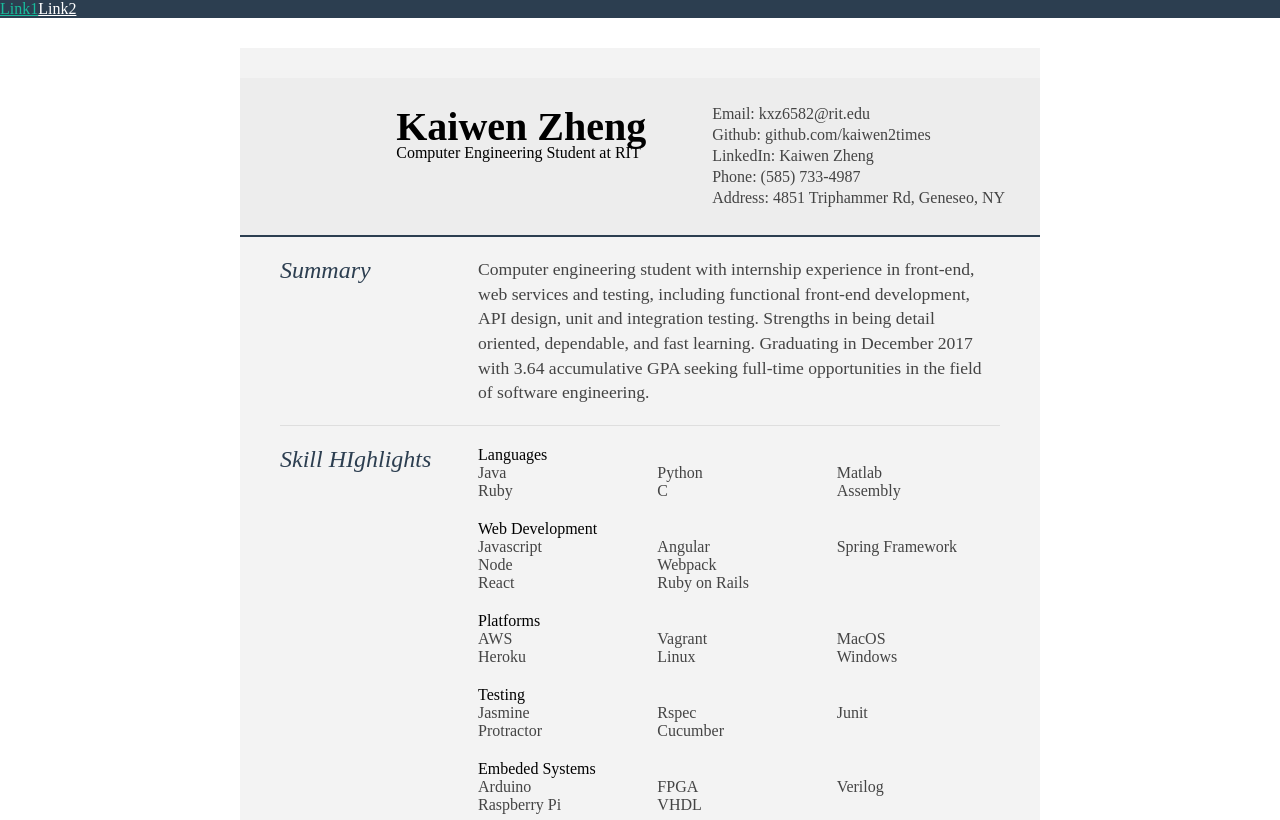
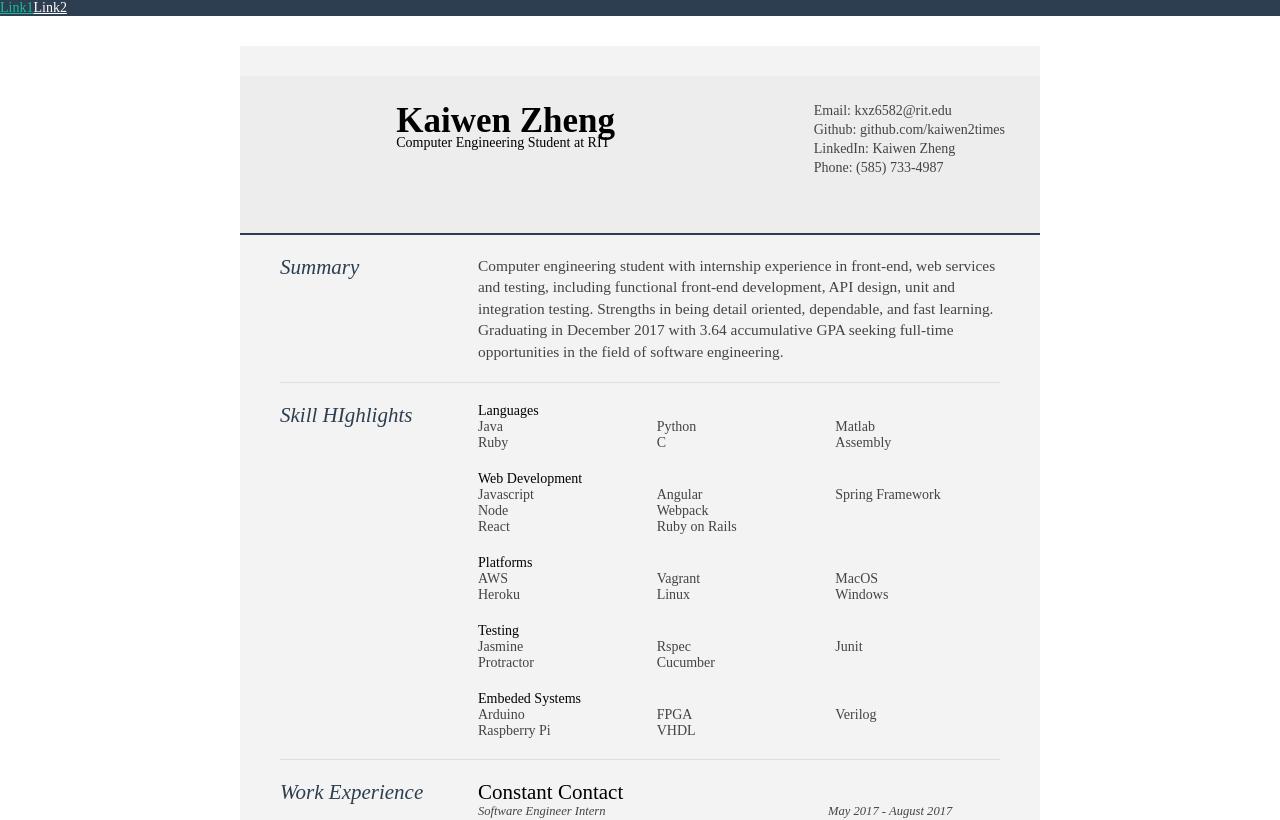
Before and after one commit to kaiwen2times/webpack4-react-starter-kit, a React app: page / in a window 1280 px wide. Shown: the top 820 px of the page. Built offline with nearby package versions, Linux system fonts and the light colour scheme; a web font is replaced by a local one.

Commit message:
Working on container components

```diff
--- a/package.json
+++ b/package.json
@@ -25,11 +25,11 @@
     "webpack-dev-server": "^3.1.5"
   },
   "scripts": {
+    "start": "webpack-dev-server --mode development --config webpack.dev.config.js --open",
     "test": "echo \"Error, no test specified\" && exit 1",
     "dev": "webpack --mode development --config webpack.dev.config.js",
-    "server": "webpack-dev-server --mode development --config webpack.dev.config.js --open",
-    "prod": "webpack --mode production --config webpack.prod.config.js",
-    "start": "npm run dev; npm run server"
+    "server": "npm run dev && npm start",
+    "prod": "webpack --mode production --config webpack.prod.config.js"
   },
   "repository": {
     "type": "git",
--- /dev/null
+++ b/src/js/ContactDetails.js
@@ -0,0 +1,30 @@
+import React, { Component } from 'react';
+import img from './../img/me-profile.png'
+
+class ContactDetails extends Component {
+  render() {
+    return (
+      <div className="mainDetails">
+        <div id="headshot" className="quickFade">
+          <img src={img} />
+        </div>
+
+        <div id="name">
+          <h1 className="quickFade delayTwo">{this.props.details.name}</h1>
+          <h4 className="quickFade delayThree">{this.props.details.occupation}</h4>
+        </div>
+
+        <div id="contactDetails" className="quickFade delayFour">
+          <ul>
+            <li><a href={this.props.details.emailAddress} target="_top">{this.props.details.email}</a></li>
+            <li><a href={this.props.details.githubAddress}>{this.props.details.github}</a></li>
+            <li><a href={this.props.details.linkedinAddress}>{this.props.details.linkedin}</a></li>
+            <li><a href={this.props.details.phoneNumber}>{this.props.details.phone}</a></li>
+          </ul>
+        </div>
+        <div className="clear"></div>
+      </div>
+    )
+  }
+}
+export default ContactDetails;
--- /dev/null
+++ b/src/js/ContactDetailsContainer.js
@@ -0,0 +1,13 @@
+import React, { Component } from 'react';
+import ContactDetails from './ContactDetails';
+import data from './../json/contactDetails.json'
+
+class ContactDetailsContainer extends Component {
+
+  render() {
+    return (
+      <ContactDetails details={data} />
+    )
+  };
+}
+export default ContactDetailsContainer;
--- a/src/js/Resume.js
+++ b/src/js/Resume.js
@@ -1,31 +1,11 @@
 import React, { Component } from 'react';
-import img from './../img/me-profile.png'
+import ContactDetailsContainer from './ContactDetailsContainer';
 
 class Resume extends Component {
   render() {
     return (
       <div id="cv" className="instaFade">
-        <div className="mainDetails">
-          <div id="headshot" className="quickFade">
-            <img src={img} />
-          </div>
-
-          <div id="name">
-            <h1 className="quickFade delayTwo">Kaiwen Zheng</h1>
-            <h4 className="quickFade delayThree">Computer Engineering Student at RIT</h4>
-          </div>
-
-          <div id="contactDetails" className="quickFade delayFour">
-            <ul>
-              <li><a href="mailto:kxz6582@rit.edu" target="_top">Email: kxz6582@rit.edu</a></li>
-              <li><a href="https://github.com/kaiwen2times">Github: github.com/kaiwen2times</a></li>
-              <li><a href="https://www.linkedin.com/in/kaiwen-zheng-733127b2">LinkedIn: Kaiwen Zheng</a></li>
-              <li><a href="tel://1-585-733-4987">Phone: (585) 733-4987</a></li>
-              <li>Address: 4851 Triphammer Rd, Geneseo, NY</li>
-            </ul>
-          </div>
-          <div className="clear"></div>
-        </div>
+        <ContactDetailsContainer />
 
         <div id="mainArea" className="quickFade delayFive">
           <section>
--- /dev/null
+++ b/src/json/contactDetails.json
@@ -0,0 +1,12 @@
+{
+  "name": "Kaiwen Zheng",
+  "occupation": "Computer Engineering Student at RIT",
+  "email": "Email: kxz6582@rit.edu",
+  "github": "Github: github.com/kaiwen2times",
+  "linkedin": "LinkedIn: Kaiwen Zheng",
+  "phone": "Phone: (585) 733-4987",
+  "emailAdress": "mailto:kxz6582@rit.edu",
+  "githubAddress": "https://github.com/kaiwen2times",
+  "linkedinAddress": "https://www.linkedin.com/in/kaiwen-zheng-733127b2",
+  "phoneNumber": "tel://1-585-733-4987"
+}
--- a/src/styles/main.scss
+++ b/src/styles/main.scss
@@ -23,6 +23,7 @@ article,aside,details,figcaption,figure,footer,header,hgroup,menu,nav,section {
 
 html, body {
   font-family:'Gloria Hallelujah', cursive;
+  font-size: 14px;
   // font-family: 'Lato', helvetica, arial, sans-serif; font-size: 18px; color: #222;
 }
 
```
Also changed, not shown: 1 other file (tests, documents, lock files or other folders).
